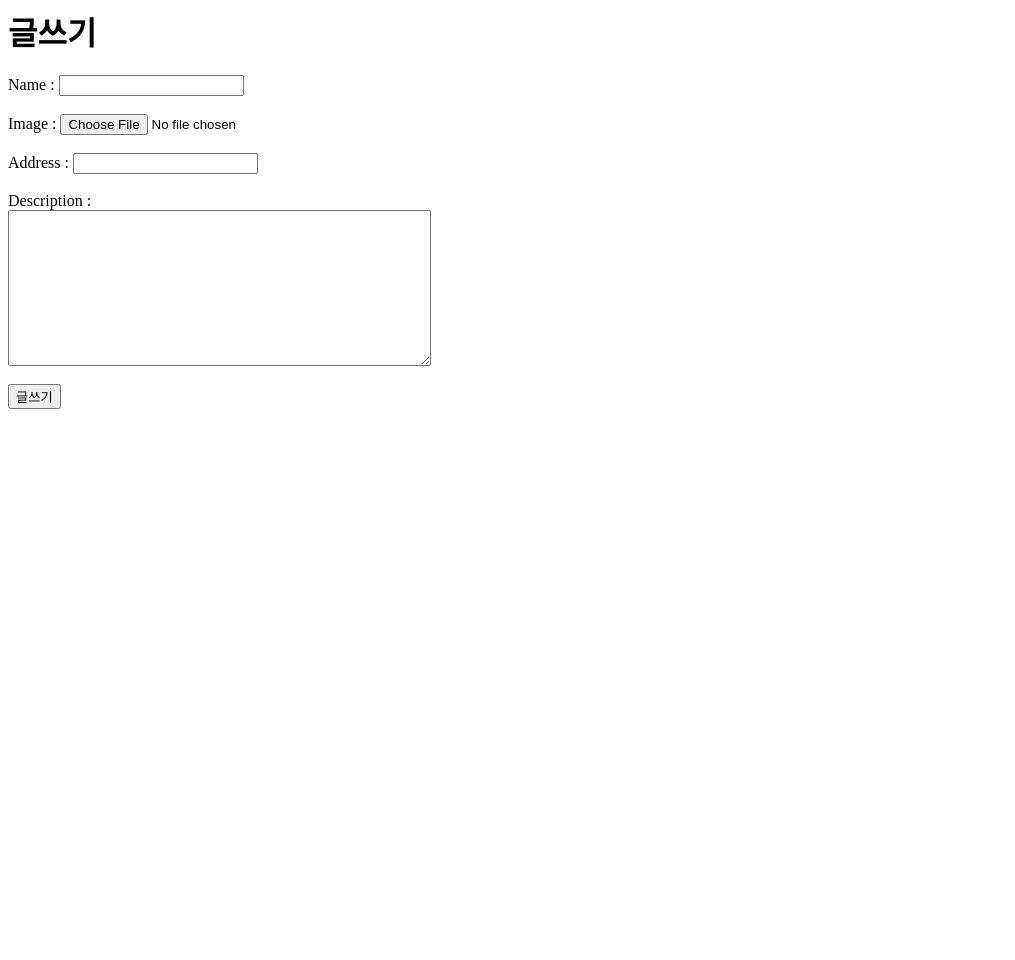
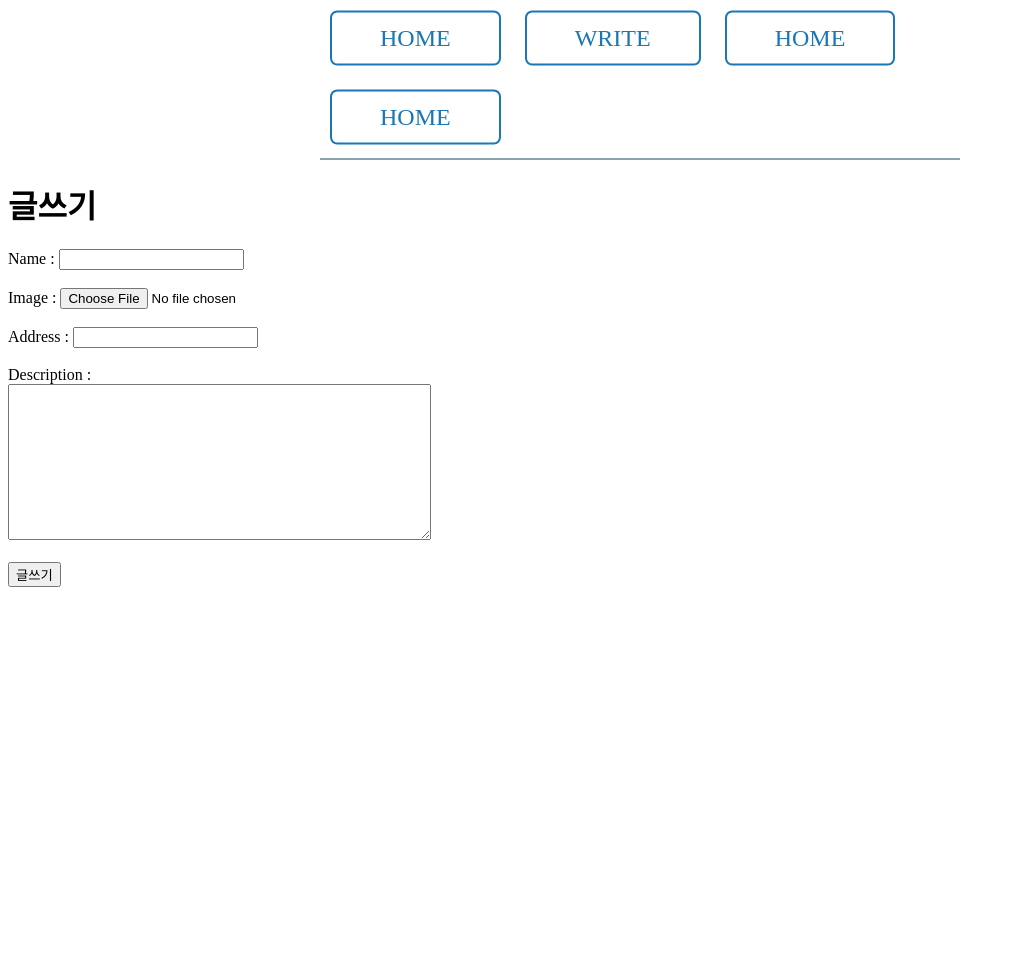
Before and after one commit to oni-ss/hw0822-dreamary, a Django app: page /DreamaryApp/create/ in a window 1280 px wide. Shown: the whole page, without its empty margins (0-1015 px from the left). Before the commit the page ends 409 px from the top, so only its background shows below. Run offline with Django 3.2, Linux system fonts and the light colour scheme.

Commit message:
에러수정

```diff
--- a/DreamaryProj/DreamaryApp/static/style.css
+++ b/DreamaryProj/DreamaryApp/static/style.css
@@ -23,6 +23,7 @@
     top: 10%;
     left: 50%;
     transform: translate(-50%, -50%);
+    text-transform: uppercase;
   }
 
   .button {
--- a/DreamaryProj/DreamaryApp/templates/base.html
+++ b/DreamaryProj/DreamaryApp/templates/base.html
@@ -11,8 +11,8 @@
 
 <body>
     <div class="nav">
+        <a href="#" class="button">HOME</a>
         <a href="{%url 'create'%}" class="button">Write</a>
-        <a href="#" class="button">HOME</a>
         <a href="#" class="button">HOME</a>
         <a href="#" class="button">HOME</a>
     </div>
--- a/DreamaryProj/DreamaryApp/templates/home.html
+++ b/DreamaryProj/DreamaryApp/templates/home.html
@@ -3,6 +3,7 @@
 {% block content %}
 <div class="main">
     <h1>home</h1>
+
 </div>
 <footer class="footer">
     <hr>
--- a/DreamaryProj/DreamaryApp/templates/new.html
+++ b/DreamaryProj/DreamaryApp/templates/new.html
@@ -1,4 +1,7 @@
-
+{% extends 'base.html' %}
+{% load static %}
+{% block content %}
+<div class="main">
 <h1>글쓰기</h1>
 <div class="container">
     <form method="POST" action="{%url 'create'%}" enctype="multipart/form-data">
@@ -11,3 +14,5 @@
         <input type="submit" value="글쓰기">
     </form>
 </div>
+</div>
+{% endblock%}
```
